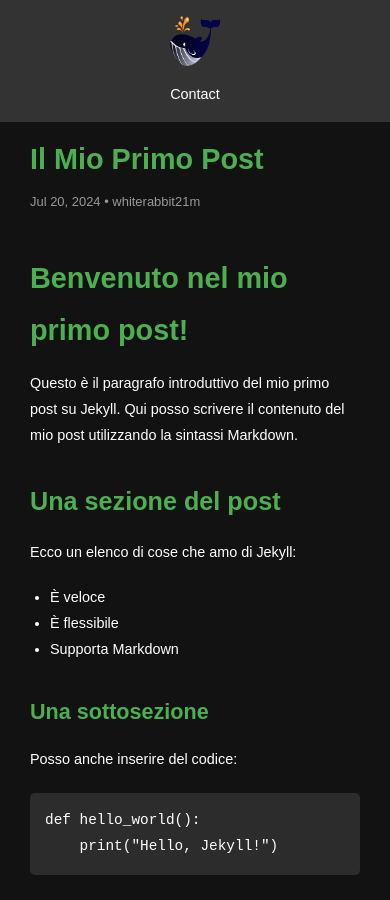
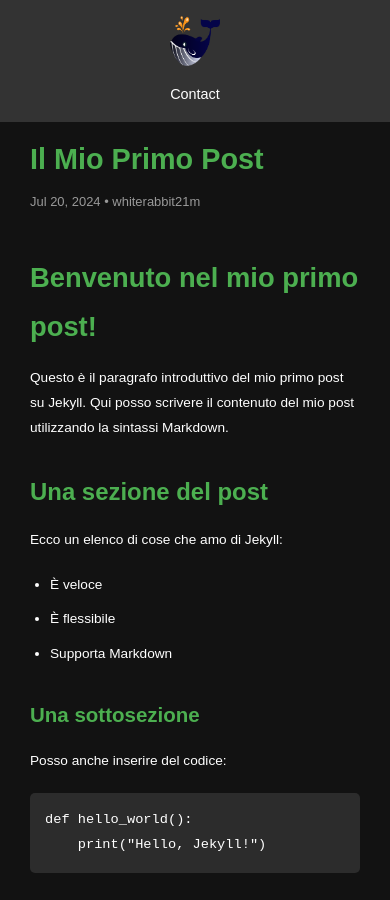
Before and after one commit to whiterabbit21m-test/whiterabbit21m-test.github.io, a Jekyll site: the page built from _posts/2024-07-20-il-mio-primo-post.md, in a window 390 px wide and 900 px high. Built offline with Jekyll 4.4.1, drawn with Linux system fonts in a browser that asks for light colours.

Commit message:
Update _post.scss

```diff
--- a/_sass/_post.scss
+++ b/_sass/_post.scss
@@ -2,6 +2,7 @@
   background-color: #121212;
   color: #ffffff;
   padding: 60px 0;
+  width: 100%; // Assicura che il post occupi tutta la larghezza
 
   .container {
     max-width: 800px;
@@ -33,6 +34,12 @@
       margin-bottom: 15px;
     }
 
+    h2 { font-size: 2em; }
+    h3 { font-size: 1.75em; }
+    h4 { font-size: 1.5em; }
+    h5 { font-size: 1.25em; }
+    h6 { font-size: 1em; }
+
     p {
       margin-bottom: 20px;
     }
@@ -53,16 +60,31 @@
       padding-left: 20px;
     }
 
+    li {
+      margin-bottom: 10px;
+    }
+
     img {
       max-width: 100%;
       height: auto;
       margin: 20px 0;
+      display: block;
+      border-radius: 5px;
+    }
+
+    blockquote {
+      border-left: 4px solid #4CAF50;
+      padding-left: 20px;
+      margin: 20px 0;
+      font-style: italic;
+      color: #bbb;
     }
 
     code {
       background-color: #2c2c2c;
       padding: 2px 5px;
       border-radius: 3px;
+      font-family: 'Courier New', Courier, monospace;
     }
 
     pre {
@@ -71,8 +93,65 @@
       border-radius: 5px;
       overflow-x: auto;
       margin-bottom: 20px;
+
+      code {
+        background-color: transparent;
+        padding: 0;
+      }
+    }
+
+    table {
+      width: 100%;
+      border-collapse: collapse;
+      margin-bottom: 20px;
+
+      th, td {
+        border: 1px solid #444;
+        padding: 8px;
+        text-align: left;
+      }
+
+      th {
+        background-color: #2c2c2c;
+      }
     }
   }
+}
+
+// Stili per la navigazione tra i post (se presente)
+.post-navigation {
+  margin-top: 40px;
+  padding-top: 20px;
+  border-top: 1px solid #444;
+  display: flex;
+  justify-content: space-between;
+
+  .prev-post,
+  .next-post {
+    flex: 1;
+  }
+
+  .next-post {
+    text-align: right;
+  }
+
+  a {
+    color: #4CAF50;
+    text-decoration: none;
+    transition: color 0.3s ease;
+
+    &:hover {
+      color: lighten(#4CAF50, 10%);
+      text-decoration: underline;
+    }
+  }
+}
+
+// Stili per i commenti (se presenti)
+.post-comments {
+  margin-top: 40px;
+  padding-top: 20px;
+  border-top: 1px solid #444;
 }
 
 // Responsive styles for posts
@@ -89,5 +168,26 @@
         font-size: 2rem;
       }
     }
+
+    .post-content {
+      h2 { font-size: 1.75em; }
+      h3 { font-size: 1.5em; }
+      h4 { font-size: 1.25em; }
+      h5, h6 { font-size: 1em; }
+    }
   }
 }
+
+@media (max-width: 480px) {
+  .post {
+    .post-header {
+      .post-title {
+        font-size: 1.75rem;
+      }
+    }
+
+    .post-content {
+      font-size: 0.95em;
+    }
+  }
+}
```
